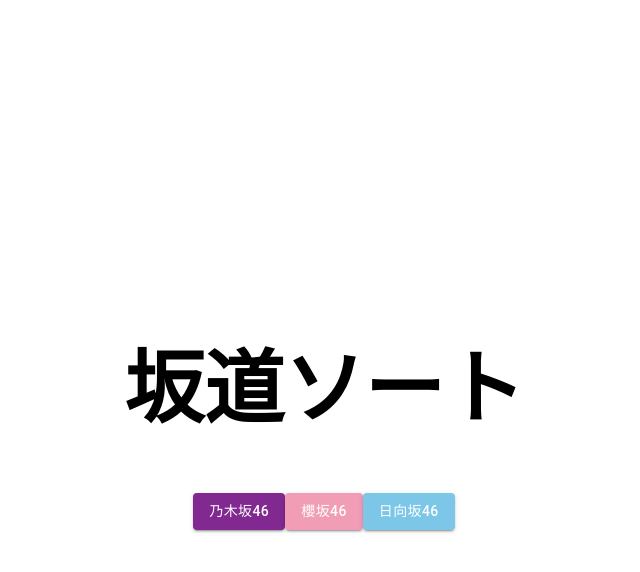
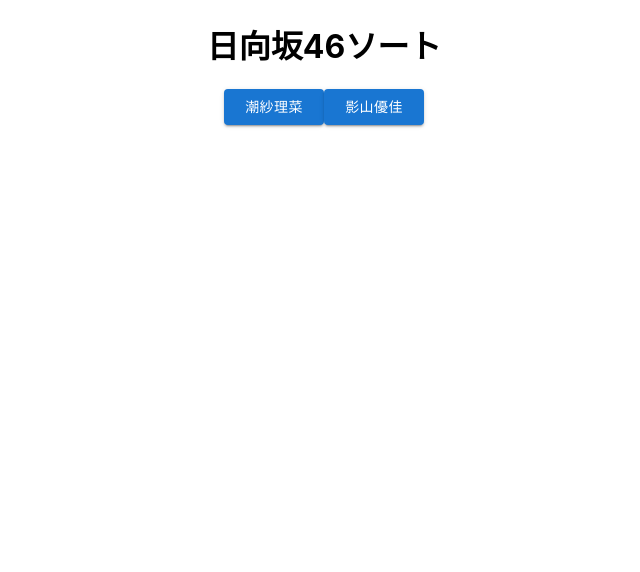
Before and after one commit to patrickyuen00/sakamichi_sort, a React (Create React App) app: page /hinata_sort in a window 1280 px wide. Shown: the top 572 px of the page, without its empty margins (316-956 px from the left). Built offline with nearby package versions, Linux system fonts and the light colour scheme.

Commit message:
Routerを追加

```diff
--- a/package.json
+++ b/package.json
@@ -11,6 +11,8 @@
     "@testing-library/user-event": "^13.5.0",
     "react": "^18.2.0",
     "react-dom": "^18.2.0",
+    "react-router": "^6.4.1",
+    "react-router-dom": "^6.4.1",
     "react-scripts": "5.0.1",
     "web-vitals": "^2.1.4"
   },
--- a/src/App.js
+++ b/src/App.js
@@ -1,10 +1,17 @@
 import './App.css';
-import Home from './components/home'
+import Home from './components/home';
+import { Routes, Route, Link } from 'react-router-dom';
+import Sort from './components/sort'
 
 function App() {
   return (
     <div className="App">
-      <Home />
+      <Routes>
+        <Route path="/" element={<Home />} />
+        <Route path="nogi_sort" element={<Sort group="nogi"/>} />
+        <Route path="sakura_sort" element={<Sort group="sakura"/>} />
+        <Route path="hinata_sort" element={<Sort group="hinata"/>} />
+      </Routes>
     </div>
   );
 }
--- a/src/components/home.css
+++ b/src/components/home.css
@@ -14,3 +14,8 @@
 .home > div {
     align-self: center;
 }
+
+Button {
+    width: 100px;
+    font-weight: bold;
+}
--- a/src/components/home.js
+++ b/src/components/home.js
@@ -3,6 +3,7 @@
 import {createTheme} from '@mui/material/styles'
 import './home.css'
 import { ThemeProvider } from '@emotion/react';
+import { Link } from 'react-router-dom';
 
 export default function Home() {
     const theme = createTheme({
@@ -27,9 +28,12 @@
             <h1>坂道ソート</h1>
             <div>
                 <ThemeProvider theme={theme}>
-                    <Button variant='contained' color='nogi'>乃木坂46</Button>
-                    <Button variant='contained' color='sakura'>櫻坂46</Button>
-                    <Button variant='contained' color='hinata'>日向坂46</Button>
+                    <Button variant='contained' color='nogi' component={Link} to='/nogi_sort'
+                    >乃木坂46</Button>
+                    <Button variant='contained' color='sakura' component={Link} to='/sakura_sort'
+                    >櫻坂46</Button>
+                    <Button variant='contained' color='hinata' component={Link} to='/hinata_sort'
+                    >日向坂46</Button>
                 </ThemeProvider>
             </div>
         </div>
--- a/src/components/members.json
+++ b/src/components/members.json
@@ -1,5 +1,8 @@
 {
-    "nogi":[
+    "nogi":{
+        "group":"乃木坂46",
+        "member":
+    [
         "秋元真夏",
         "齋藤飛鳥",
         "樋口日奈",
@@ -42,8 +45,11 @@
         "菅原咲月",
         "冨里奈央",
         "中西アルノ"
-    ],
-    "sakura":[
+    ]},
+    "sakura":{
+    "group":"櫻坂46",
+    "member":
+    [
         "上村莉菜",
         "尾関梨香",
         "小池美波",
@@ -65,13 +71,18 @@
         "森田ひかる",
         "守谷麗奈",
         "山﨑天"
-    ],
-    "hinata":[
+    ]},
+    "hinata":{
+        "group":"日向坂46",
+        "member":
+    [
         "潮紗理菜",
         "影山優佳",
         "加藤史帆",
         "齊藤京子",
-        "佐々木久美",
+        "佐々木久美"
+    ]},
+    "test":[
         "佐々木美玲",
         "高瀬愛奈",
         "高本彩花",
--- /dev/null
+++ b/src/components/sort.js
@@ -0,0 +1,51 @@
+import Button from '@mui/material/Button';
+import { useState, useEffect, useRef} from 'react';
+import { Navigate } from 'react-router-dom';
+
+export default function Sort(group) {
+    const members_all = require('./members.json')
+    const [member,setMember] = useState({})
+    const [member_list,setList] = useState([])
+    const [index_a,setA] = useState(0);
+    const [index_b,setB] = useState(1);
+    const [endSort,setEnd] = useState(null);
+    const initialRender = useRef(true);
+
+    useEffect(() => {
+        initialRender.current = false;
+        let member_temp = {}
+        let temp_list = []
+        for (let i = 0; i < members_all[group.group]['member'].length;i++){
+            member_temp[members_all[group.group]['member'][i]] = 0
+            temp_list.push(members_all[group.group]['member'][i])
+        }
+
+        setMember(member_temp)
+        setList(temp_list)
+    },[])
+
+    useEffect(() => {
+        if (initialRender.current === false && index_a === member_list.length - 1) {
+            setEnd(<Navigate to='/' />)
+        }
+    },[index_a])
+
+    function nextMember(){
+        if (index_b !== member_list.length - 1) {
+            setB(index_b + 1)
+        }
+        else {
+            setA(index_a + 1)
+            setB(index_a + 2)
+        }
+    }
+
+    return (
+        <div className='sort'>
+            <h1>{members_all[group.group]['group']}ソート</h1>
+            <Button variant='contained' onClick={nextMember}>{member_list[index_a]}</Button>
+            <Button variant='contained' onClick={nextMember}>{member_list[index_b]}</Button>
+            {endSort}
+        </div>
+    )
+}
--- a/src/index.js
+++ b/src/index.js
@@ -3,12 +3,13 @@
 import './index.css';
 import App from './App';
 import reportWebVitals from './reportWebVitals';
+import { BrowserRouter } from 'react-router-dom'
 
 const root = ReactDOM.createRoot(document.getElementById('root'));
 root.render(
-  <React.StrictMode>
+  <BrowserRouter>
     <App />
-  </React.StrictMode>
+  </BrowserRouter>
 );
 
 // If you want to start measuring performance in your app, pass a function
```
Also changed, not shown: 1 other file (tests, documents, lock files or other folders).
